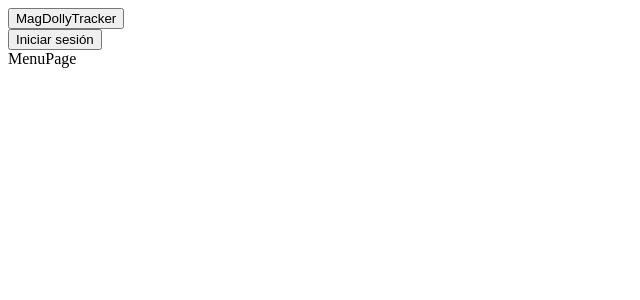
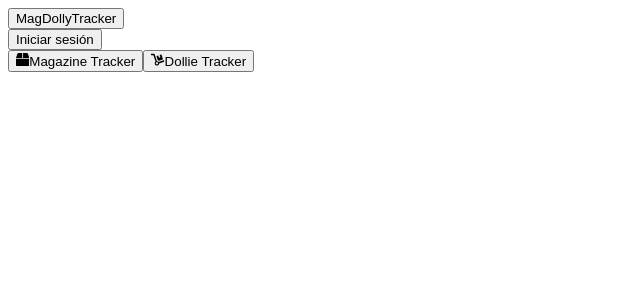
Before and after one commit to JohanCacerez/magDollyTracker, a React (Vite) app in the folder src/renderer/: page / in a window 1280 px wide. Shown: the top 300 px of the page, without its empty margins (0-640 px from the left). Built offline with nearby package versions, Linux system fonts and the light colour scheme.

Commit message:
the menu interface is improved

```diff
--- a/package.json
+++ b/package.json
@@ -22,6 +22,7 @@
     "@electron-toolkit/utils": "^3.0.0",
     "better-sqlite3": "^11.1.2",
     "electron-updater": "^6.2.1",
+    "react-icons": "^5.2.1",
     "react-router-dom": "^6.24.1"
   },
   "devDependencies": {
@@ -29,7 +30,7 @@
     "@electron-toolkit/eslint-config-prettier": "^2.0.0",
     "@vitejs/plugin-react": "^4.3.1",
     "autoprefixer": "^10.4.19",
-    "electron": "^31.0.2",
+    "electron": "^31.2.0",
     "electron-builder": "^24.13.3",
     "electron-rebuild": "^3.2.9",
     "electron-vite": "^2.3.0",
--- a/src/renderer/src/pages/MenuPage.jsx
+++ b/src/renderer/src/pages/MenuPage.jsx
@@ -1,7 +1,28 @@
+// src/renderer/src/components/SelectionMenu.js
 import React from 'react'
+import { FaBox, FaDolly } from 'react-icons/fa'
 
-function MenuPage() {
-  return <div>MenuPage</div>
+const Menu = ({ onSelect }) => {
+  return (
+    <div className="flex justify-center items-center h-screen bg-gray-100">
+      <div className="flex space-x-4">
+        <button
+          className="flex items-center bg-blue-500 text-white px-6 py-4 rounded shadow-lg hover:bg-blue-700 transition duration-300"
+          onClick={() => onSelect('Magazine Tracker')}
+        >
+          <FaBox className="w-8 h-8 mr-2" />
+          <span className="text-lg">Magazine Tracker</span>
+        </button>
+        <button
+          className="flex items-center bg-green-500 text-white px-6 py-4 rounded shadow-lg hover:bg-green-700 transition duration-300"
+          onClick={() => onSelect('Dollie Tracker')}
+        >
+          <FaDolly className="w-8 h-8 mr-2" />
+          <span className="text-lg">Dollie Tracker</span>
+        </button>
+      </div>
+    </div>
+  )
 }
 
-export default MenuPage
+export default Menu
```
Also changed, not shown: 1 other file (tests, documents, lock files or other folders).
